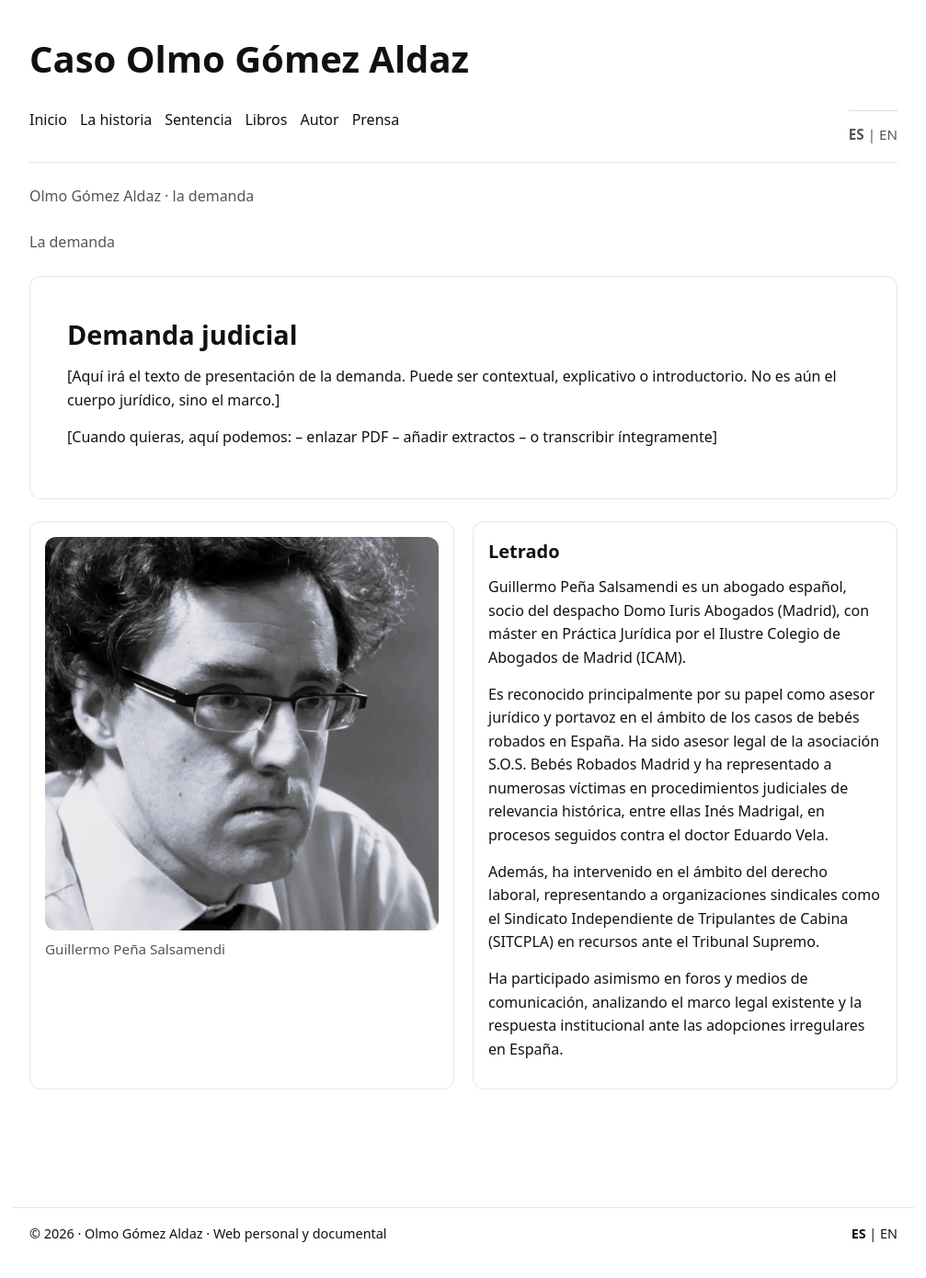
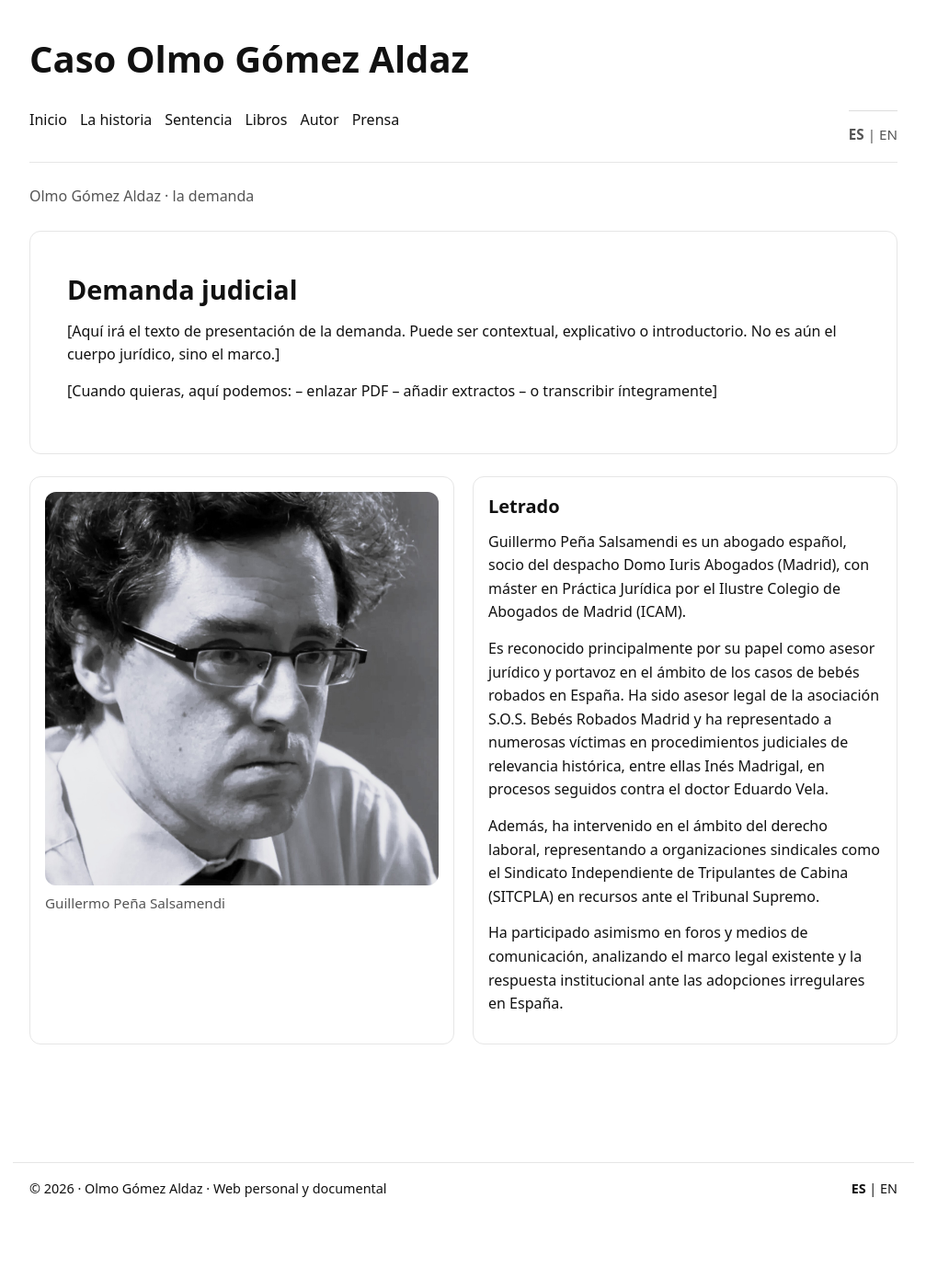
Before and after one commit to olmogaldaz/olmogaldaz.github.io, a Jekyll site: the page built from es/demanda/index.html, in a window 1280 px wide and 1399 px high. Shown: the top 1390 px of the window at 92% size, without its empty margins (136-1143 px from the left). Built offline with Jekyll 4.4.1, drawn with Linux system fonts in a browser that asks for light colours.

Commit message:
Update index.html

```diff
--- a/es/demanda/index.html
+++ b/es/demanda/index.html
@@ -10,8 +10,6 @@ description: Demanda judicial presentada en el proceso de restitución de la ide
   <header id="site-header"></header>
     <h1 class="page-title subtle">
       Olmo Gómez Aldaz · la demanda</h1>
-    <main>
-  <h1 class="page-title subtle">La demanda</h1>
 
   <!-- DEMANDA (CAJA HORIZONTAL GRANDE) -->
   <div class="card hero">
@@ -66,5 +64,5 @@ description: Demanda judicial presentada en el proceso de restitución de la ide
     </div>
 
   </div>
-    </main>
+
 </div>
```
